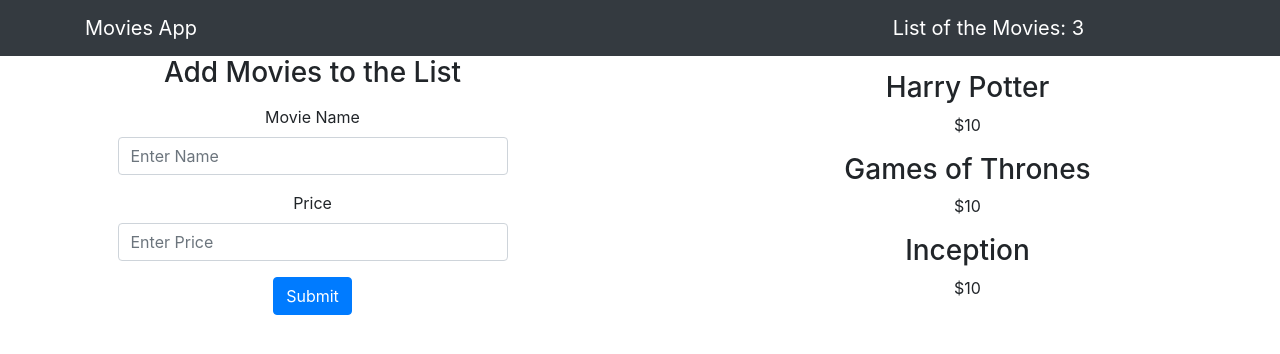
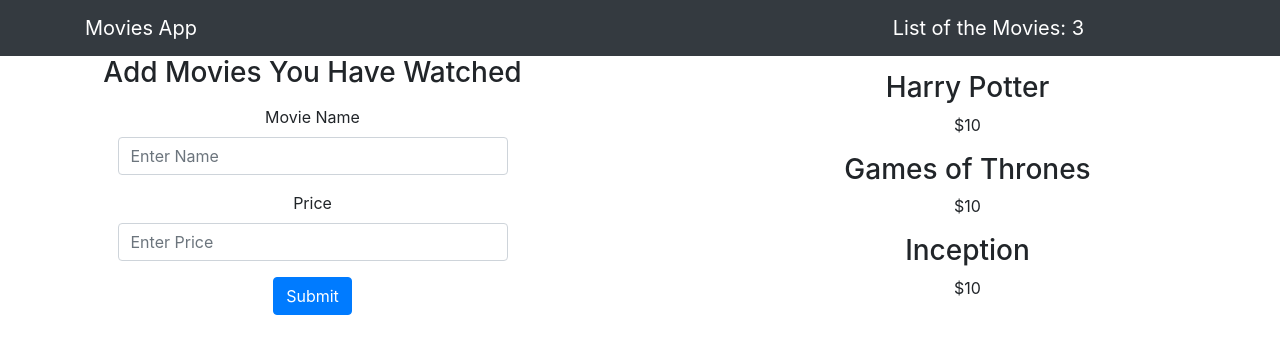
Before and after one commit to PratimaScripts/react-state-management, a React (Create React App) app: page / in a window 1280 px wide. Shown: the top 354 px of the page. Built offline with nearby package versions, Linux system fonts and the light colour scheme.

Commit message:
changing the file to test the deployment

```diff
--- a/src/App.js
+++ b/src/App.js
@@ -12,7 +12,7 @@ function App() {
           <Nav />
           <div className="row">
             <div className="col-6">
-              <h3>Add Movies to the List</h3>
+              <h3>Add Movies You Have Watched</h3>
               <AddMovie />
             </div>
             <div className="col-6">
```
Also changed, not shown: 1 other file (tests, documents, lock files or other folders).
